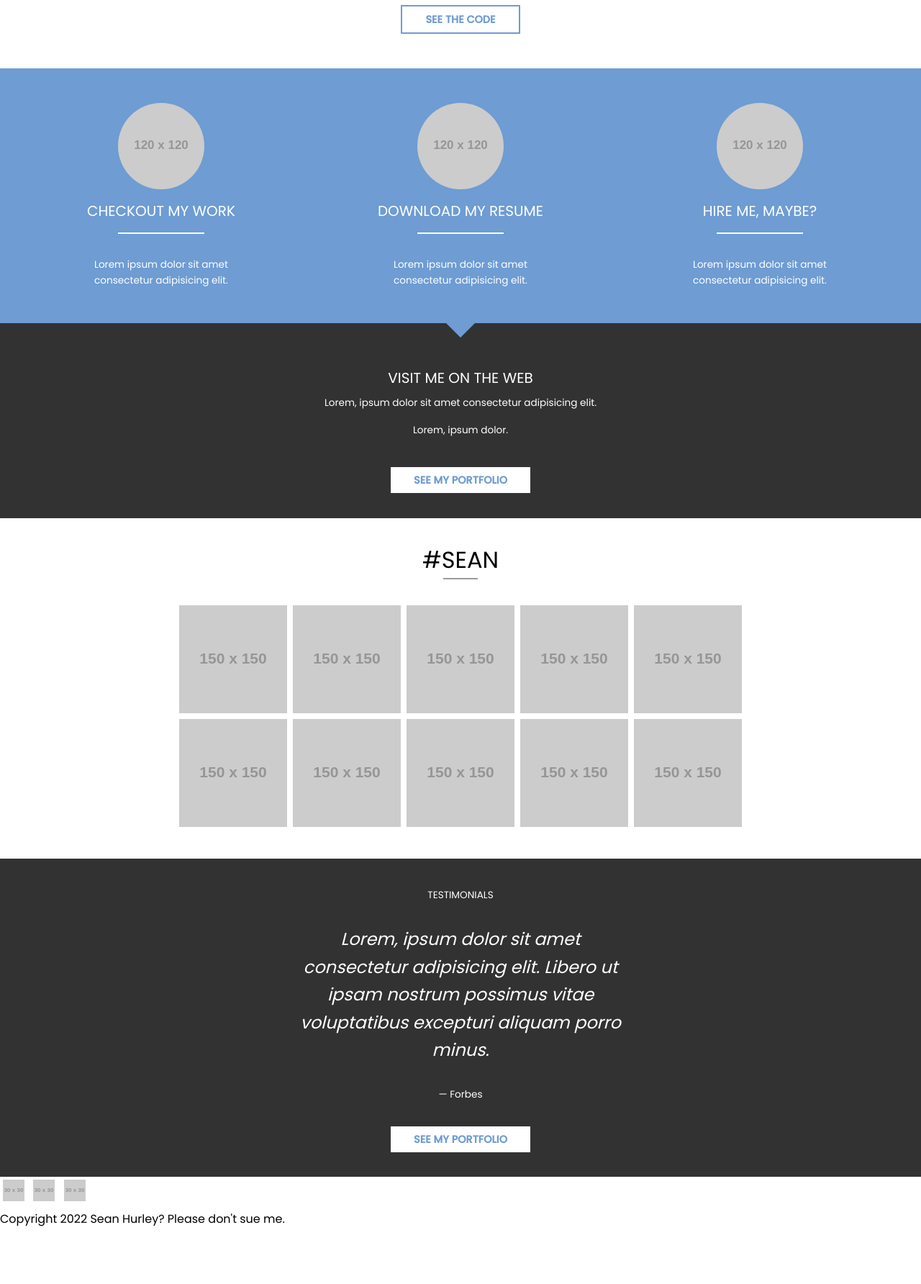
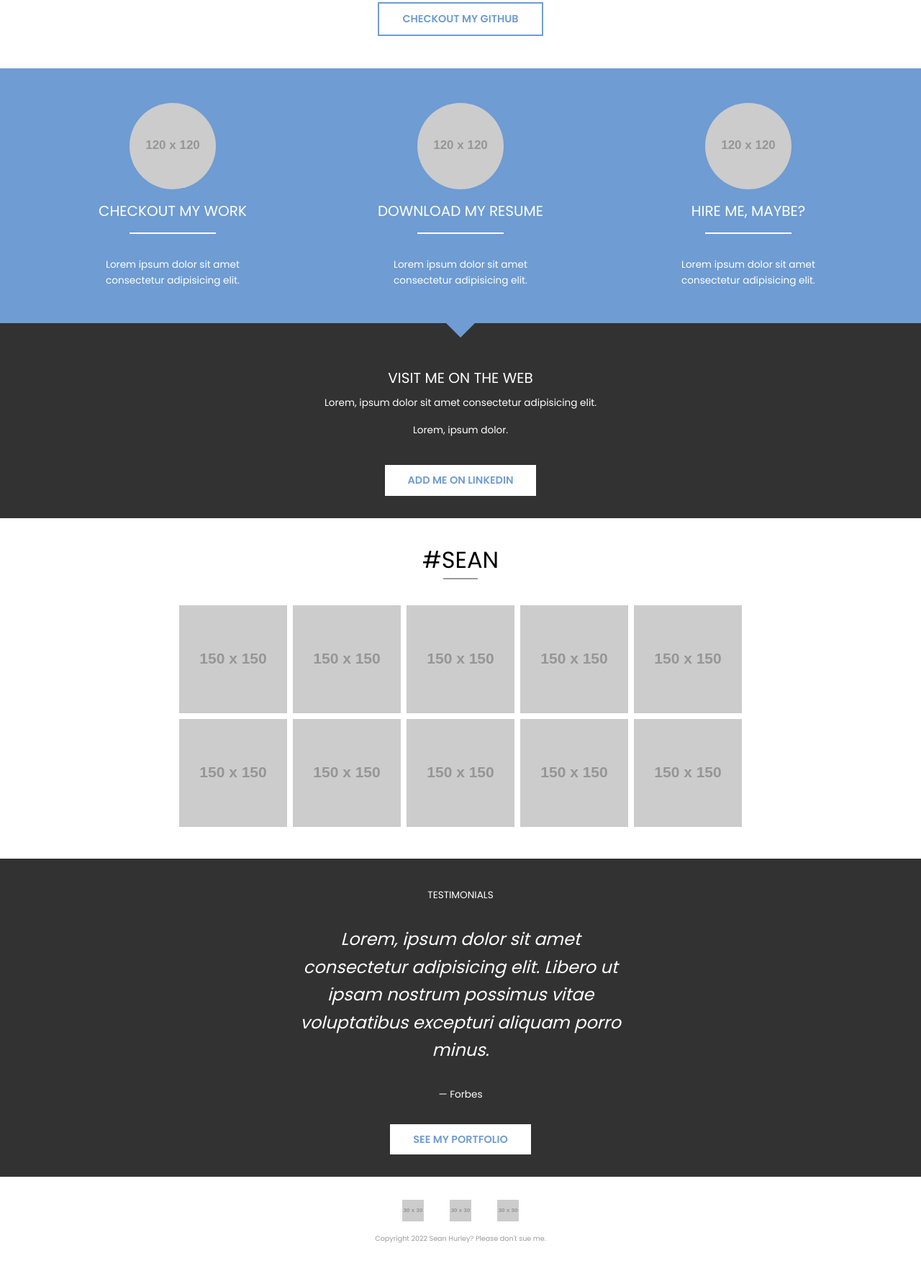
Before and after one commit to smh1988-2/seans-suits, a plain HTML site: page index.html in a window 1280 px wide. Shown: the part 915-2699 px from the top of the page at 72% size. Before the commit the page ends 2621 px from the top, so only its background shows below. Drawn offline with Linux system fonts and the light colour scheme; placeholder pictures from the web are drawn by us.

Commit message:
v1 complete

```diff
--- a/index.html
+++ b/index.html
@@ -4,21 +4,18 @@
     <meta charset="UTF-8" />
     <meta http-equiv="X-UA-Compatible" content="IE=edge" />
     <meta name="viewport" content="width=device-width, initial-scale=1.0" />
-    <link rel="preconnect" href="https://fonts.googleapis.com" />
-    <link rel="preconnect" href="https://fonts.gstatic.com" crossorigin />
-    <link rel="preconnect" href="https://fonts.googleapis.com" />
-    <link rel="preconnect" href="https://fonts.gstatic.com" crossorigin />
-    <link
-      href="https://fonts.googleapis.com/css2?family=Poppins:wght@100;200;300;400;500&display=swap"
-      rel="stylesheet"
-    />
+    <link rel="preconnect" href="https://fonts.googleapis.com">
+    <link rel="preconnect" href="https://fonts.gstatic.com" crossorigin>
+    <link href="https://fonts.googleapis.com/css2?family=Poppins:wght@100;200;300;600;400;500;700&display=swap" rel="stylesheet">
     <link rel="stylesheet" href="./styles.css" />
-    <title>Sean's Suits</title>
+    <title>Sean's Codes</title>
   </head>
   <body>
     <header>
-      <p class="brand">Sean's Suits</p>
-      <p class="tagline">Coded to measure</p>
+        <div>
+          <p class="brand">Sean Codes</p>
+          <p class="tagline">Coded to measure</p>
+        </div>
     </header>
 
     <section class="hero">
@@ -37,7 +34,7 @@
           quo minima repellat voluptates.
         </p>
         <div class="btn-container">
-            <a href="#" class="btn">Book an appointment</a>
+            <a href="https://www.seanhurley.co" class="btn">Visit my portfolio</a>
             <div class="hero-btn-container">
       </div>
     </section>
@@ -51,7 +48,7 @@
         ab ea ipsum corrupti.
       </p>
       <div class="btn-container">
-          <a href="#" class="btn">See the code</a>
+          <a href="https://github.com/smh1988-2" class="btn">Checkout my GitHub</a>
       </div>
     </section>
 
@@ -85,7 +82,7 @@
       <h2>Visit me on the web</h2>
       <p>Lorem, ipsum dolor sit amet consectetur adipisicing elit.</p>
       <p>Lorem, ipsum dolor.</p>
-      <div class="visit-btn-container"><a class="btn no-border" href="https://www.seanhurley.co">See my portfolio</a></div>
+      <div class="visit-btn-container"><a class="btn no-border" href="https://www.linkedin.com/in/sean-hurley/">Add me on LinkedIn</a></div>
 
     </section>
 
@@ -120,12 +117,12 @@
     </section>
 
     <footer>
-      <figure>
-        <img src="http://placehold.jp/30x30.png" alt="" class="social-image" />
-        <img src="http://placehold.jp/30x30.png" alt="" class="social-image" />
-        <img src="http://placehold.jp/30x30.png" alt="" class="social-image" />
-      </figure>
-      <p>Copyright 2022 Sean Hurley? Please don't sue me.</p>
+      <div class="social-media-container">
+        <img src="http://placehold.jp/30x30.png" alt="" class="social-logo" />
+        <img src="http://placehold.jp/30x30.png" alt="" class="social-logo" />
+        <img src="http://placehold.jp/30x30.png" alt="" class="social-logo" />
+      </div>
+      <p class="copyright">Copyright 2022 Sean Hurley? Please don't sue me.</p>
     </footer>
   </body>
 </html>
--- a/styles.css
+++ b/styles.css
@@ -105,9 +105,7 @@ nav,
 section {
   display: block;
 }
-/* body {
-	line-height: 1;
-} */
+
 ol,
 ul {
   list-style: none;
@@ -172,11 +170,11 @@ h4 {
   background-color: #fff;
   border: 2px solid var(--blue-bg-color);
   color: var(--blue-bg-color);
-  padding: 0.5rem 2rem;
+  padding: 0.7rem 2rem;
   text-decoration: none;
   text-transform: uppercase;
   font-size: 0.9rem;
-  font-weight: 800;
+  font-weight: 600;
   cursor: pointer;
 }
 
@@ -194,21 +192,21 @@ header {
   flex-flow: column nowrap;
   align-items: flex-start;
   justify-content: center;
+  line-height: 1.2;
 }
 
 .brand {
   color: var(--dark-gray-bg-color);
   font-size: 1.25rem;
-  font-weight: 800;
+  font-weight: 700;
   padding-left: 3rem;
 }
 
 .tagline {
   font-weight: 300;
   font-size: 0.55rem;
-  padding-top: 0.2rem;
+  padding-top: 0rem;
   padding-left: 3rem;
-  letter-spacing: 0.1rem;
 }
 
 /* HERO */
@@ -298,11 +296,11 @@ h1 {
   display: flex;
   flex-flow: row wrap;
   align-items: center;
-  justify-content: space-around;
+  justify-content: center;
 }
 
 .benefit {
-  padding: 2rem 2rem;
+  padding: 2rem 5rem;
   width: 15rem;
   display: flex;
   flex-flow: row wrap;
@@ -380,7 +378,7 @@ h1 {
 /* TESTIMONIALS */
 
 .testimonials-header {
-    font-size: .85rem!important;
+  font-size: 0.85rem !important;
 }
 
 blockquote {
@@ -393,5 +391,27 @@ blockquote {
   blockquote {
     padding: 2rem 2rem;
   }
+}
 
+/* FOOTER */
+
+footer {
+  display: flex;
+  flex-flow: column wrap;
+  align-items: center;
 }
+
+.social-media-container {
+  padding-top: 2rem;
+}
+
+.social-logo {
+  padding: 0rem 1rem;
+}
+
+.copyright {
+  font-size: 0.6rem;
+  color: var(--light-gray-footer-color);
+  padding-top: 0.5rem;
+  padding-bottom: 3.5rem;
+}
```
Lines whose indentation alone changed are shown as unchanged.
